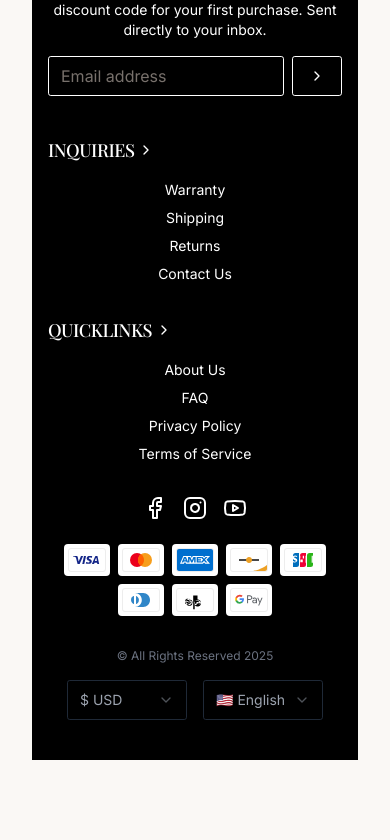
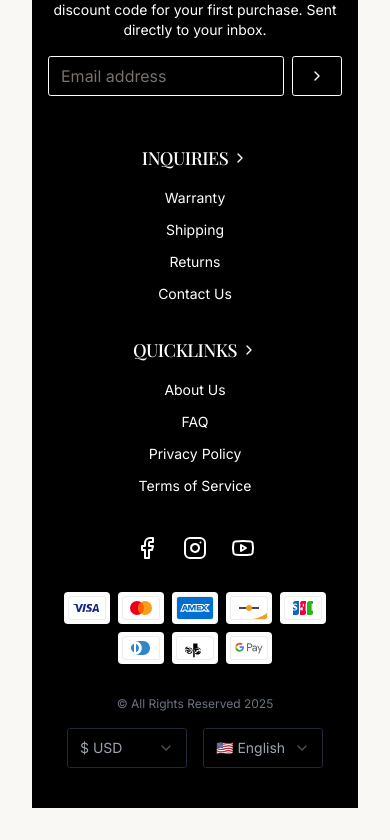
Before and after one commit to didinam/mobile-mirror-revelot, a React (Vite) app: page /products/gentus-40mm-black-chronograph-steel-automatic in a window 390 px wide. Shown: the part 2617-3457 px from the top of the page. Before the commit the page ends 3409 px from the top, so only its background shows below. Built offline with nearby package versions, Linux system fonts and the light colour scheme.

Commit message:
Refactor footer layout and remove RM currency
- Refactor footer layout for better centering and responsiveness across mobile, web, and tablet devices.
- Remove RM currency option.

```diff
--- a/src/components/Layout/Footer.tsx
+++ b/src/components/Layout/Footer.tsx
@@ -30,7 +30,8 @@ const Footer: React.FC = () => {
   return (
     <footer className="bg-black text-white">
       <div className="container mx-auto px-4 py-10">
-        <div className="mb-10">
+        {/* Newsletter Section */}
+        <div className="mb-12">
           <div className="max-w-lg mx-auto text-center mb-6">
             <h3 className="font-serif text-xl mb-3">NEWSLETTER</h3>
             <p className="text-sm mb-4">
@@ -56,13 +57,15 @@ const Footer: React.FC = () => {
           </div>
         </div>
 
-        <div className="grid grid-cols-1 md:grid-cols-2 gap-8 mb-8">
-          <div>
+        {/* Links Section - Centered and improved for all devices */}
+        <div className="max-w-4xl mx-auto">
+          <div className="grid grid-cols-1 md:grid-cols-2 gap-8 mb-10 text-center">
+            <div className="flex flex-col items-center">
               <h4 className="font-serif text-lg mb-4 flex items-center">
                 INQUIRIES
                 <ChevronRight className="w-4 h-4 ml-1" />
               </h4>
-            <ul className="space-y-2 text-sm">
+              <ul className="space-y-3 text-sm">
                 <li><Link to="/pages/warranty" className="hover:underline">Warranty</Link></li>
                 <li><Link to="/pages/shipping" className="hover:underline">Shipping</Link></li>
                 <li><Link to="/pages/returns" className="hover:underline">Returns</Link></li>
@@ -70,12 +73,12 @@ const Footer: React.FC = () => {
               </ul>
             </div>
 
-          <div>
+            <div className="flex flex-col items-center">
               <h4 className="font-serif text-lg mb-4 flex items-center">
                 QUICKLINKS
                 <ChevronRight className="w-4 h-4 ml-1" />
               </h4>
-            <ul className="space-y-2 text-sm">
+              <ul className="space-y-3 text-sm">
                 <li><Link to="/pages/about" className="hover:underline">About Us</Link></li>
                 <li><Link to="/pages/faq" className="hover:underline">FAQ</Link></li>
                 <li><Link to="/pages/privacy" className="hover:underline">Privacy Policy</Link></li>
@@ -83,8 +86,10 @@ const Footer: React.FC = () => {
               </ul>
             </div>
           </div>
+        </div>
 
-        <div className="flex justify-center space-x-4 mb-6">
+        {/* Social Media Icons */}
+        <div className="flex justify-center space-x-6 mb-8">
           <a href="#" className="text-white hover:text-gray-300 transition-colors">
             <Facebook className="w-6 h-6" />
           </a>
@@ -96,7 +101,8 @@ const Footer: React.FC = () => {
           </a>
         </div>
 
-        <div className="flex justify-center mb-6">
+        {/* Payment Icons */}
+        <div className="flex justify-center mb-8">
           <div className="flex flex-wrap justify-center gap-2">
             <img src="/payment-icons/visa.svg" alt="Visa" className="h-8 bg-white rounded p-1" />
             <img src="/payment-icons/mastercard.svg" alt="Mastercard" className="h-8 bg-white rounded p-1" />
@@ -109,6 +115,7 @@ const Footer: React.FC = () => {
           </div>
         </div>
 
+        {/* Copyright and Language/Currency Selectors */}
         <div className="text-center text-xs text-gray-500 mt-8">
           <p>© All Rights Reserved 2025</p>
 
--- a/src/components/shared/CurrencySelector.tsx
+++ b/src/components/shared/CurrencySelector.tsx
@@ -8,7 +8,6 @@ import {
   DropdownMenuTrigger,
 } from '@/components/ui/dropdown-menu';
 import { Button } from '@/components/ui/button';
-import { DollarSign } from 'lucide-react';
 
 const CurrencySelector: React.FC = () => {
   const { currentCurrency, availableCurrencies, setCurrency } = useCurrency();
--- a/src/contexts/CurrencyContext.tsx
+++ b/src/contexts/CurrencyContext.tsx
@@ -1,4 +1,3 @@
-
 import React, { createContext, useContext, useState, useEffect, ReactNode } from 'react';
 import { CurrencyOption } from '@/types';
 
@@ -10,7 +9,6 @@ const currencyOptions: CurrencyOption[] = [
   { code: 'JPY', symbol: '¥', name: 'Japanese Yen', rate: 150.12 },
   { code: 'CAD', symbol: 'CA$', name: 'Canadian Dollar', rate: 1.36 },
   { code: 'AUD', symbol: 'A$', name: 'Australian Dollar', rate: 1.52 },
-  { code: 'MYR', symbol: 'RM', name: 'Malaysian Ringgit', rate: 4.73 },
 ];
 
 interface CurrencyContextType {
```
Lines whose indentation alone changed are shown as unchanged.
